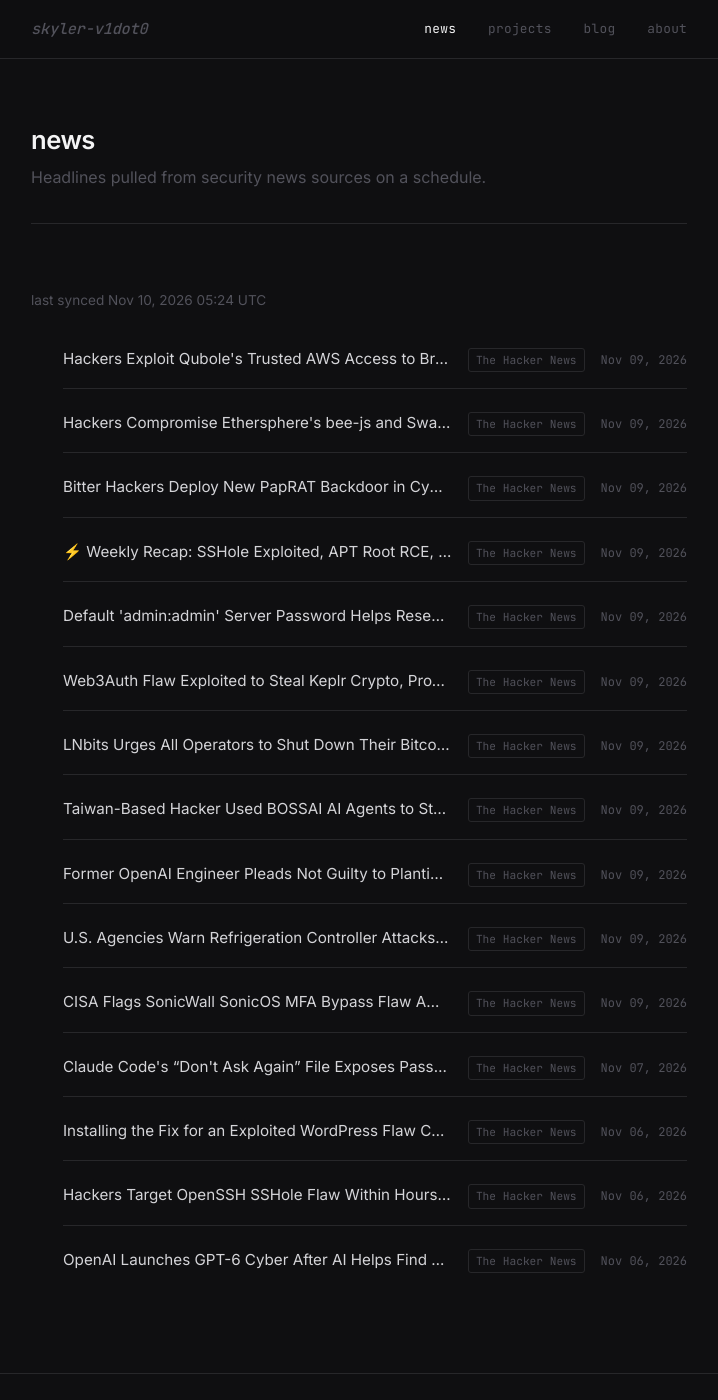
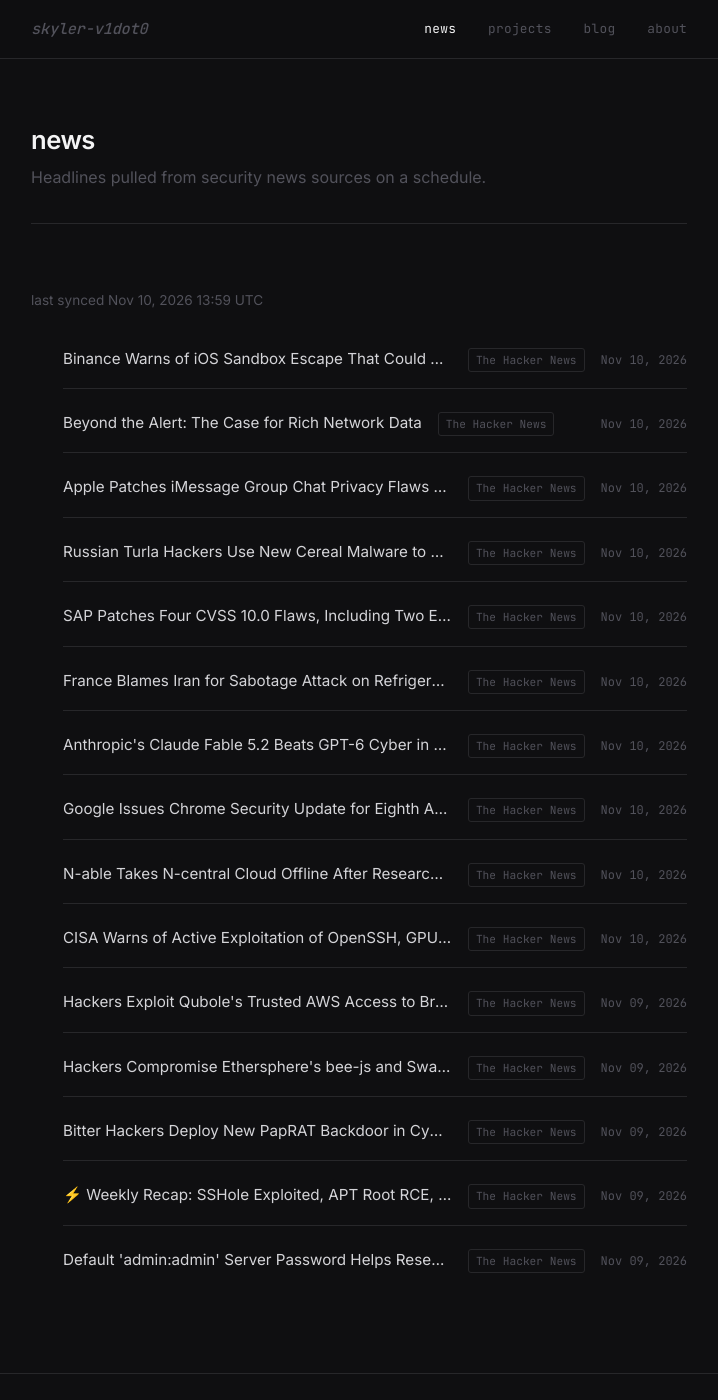
Before and after one commit to skyler-v1dot0/personal-site, a Jekyll site: the page built from news.html, in a window 1280 px wide and 1400 px high. Shown: the whole window, without its empty margins (281-999 px from the left). Built offline with Jekyll 4.4.1, drawn with Linux system fonts in a browser that asks for light colours.

Commit message:
chore: sync news feed [skip ci]

```diff
--- a/_data/news.yml
+++ b/_data/news.yml
@@ -1,6 +1,53 @@
 ---
-updated_at: '2026-11-10T05:24:06Z'
+updated_at: '2026-11-10T13:59:54Z'
 items:
+- title: Binance Warns of iOS Sandbox Escape That Could Expose Crypto Wallet Keys,
+    No Fix Confirmed
+  url: https://thehackernews.com/2026/11/binance-warns-of-ios-sandbox-escape.html
+  source: The Hacker News
+  published: '2026-11-10T12:15:31Z'
+- title: 'Beyond the Alert: The Case for Rich Network Data'
+  url: https://thehackernews.com/2026/11/beyond-alert-case-for-rich-network-data.html
+  source: The Hacker News
+  published: '2026-11-10T11:38:13Z'
+- title: Apple Patches iMessage Group Chat Privacy Flaws and Bluetooth Pairing Vulnerabilities
+  url: https://thehackernews.com/2026/11/apple-patches-imessage-group-chat.html
+  source: The Hacker News
+  published: '2026-11-10T10:16:51Z'
+- title: Russian Turla Hackers Use New Cereal Malware to Steal Emails From Government
+    Exchange Servers
+  url: https://thehackernews.com/2026/11/russian-turla-hackers-use-new-cereal.html
+  source: The Hacker News
+  published: '2026-11-10T10:07:29Z'
+- title: SAP Patches Four CVSS 10.0 Flaws, Including Two Enabling Remote Code Execution
+  url: https://thehackernews.com/2026/11/sap-patches-four-cvss-100-flaws.html
+  source: The Hacker News
+  published: '2026-11-10T10:02:40Z'
+- title: France Blames Iran for Sabotage Attack on Refrigeration Controllers at About
+    700 Retail Sites
+  url: https://thehackernews.com/2026/11/france-blames-iran-for-sabotage-attack.html
+  source: The Hacker News
+  published: '2026-11-10T09:08:20Z'
+- title: Anthropic's Claude Fable 5.2 Beats GPT-6 Cyber in Multi-Stage Cyberattack
+    Benchmark
+  url: https://thehackernews.com/2026/11/anthropics-claude-fable-52-beats-gpt-6.html
+  source: The Hacker News
+  published: '2026-11-10T08:16:14Z'
+- title: Google Issues Chrome Security Update for Eighth Actively Exploited Zero-Day
+    of 2026
+  url: https://thehackernews.com/2026/11/google-issues-chrome-security-update.html
+  source: The Hacker News
+  published: '2026-11-10T06:52:54Z'
+- title: N-able Takes N-central Cloud Offline After Researcher Discloses 33 Zero-Days
+    with PoC Exploits
+  url: https://thehackernews.com/2026/11/n-able-takes-hosted-n-central-offline.html
+  source: The Hacker News
+  published: '2026-11-10T06:44:36Z'
+- title: CISA Warns of Active Exploitation of OpenSSH, GPUStack, FreeSWITCH, and IBM
+    Flaws
+  url: https://thehackernews.com/2026/11/cisa-warns-of-active-exploitation-of.html
+  source: The Hacker News
+  published: '2026-11-10T06:31:42Z'
 - title: Hackers Exploit Qubole's Trusted AWS Access to Breach Customer Accounts and
     Steal Data
   url: https://thehackernews.com/2026/11/hackers-exploit-quboles-trusted-aws.html
@@ -26,52 +73,3 @@ items:
   url: https://thehackernews.com/2026/11/default-adminadmin-server-password.html
   source: The Hacker News
   published: '2026-11-09T11:27:53Z'
-- title: Web3Auth Flaw Exploited to Steal Keplr Crypto, Provider Empties Other Wallets
-    for Safety
-  url: https://thehackernews.com/2026/11/web3auth-flaw-exploited-to-steal-keplr.html
-  source: The Hacker News
-  published: '2026-11-09T10:56:25Z'
-- title: LNbits Urges All Operators to Shut Down Their Bitcoin Lightning Wallet Servers
-    Amid Attacks
-  url: https://thehackernews.com/2026/11/lnbits-urges-all-operators-to-shut-down.html
-  source: The Hacker News
-  published: '2026-11-09T10:01:21Z'
-- title: Taiwan-Based Hacker Used BOSSAI AI Agents to Steal Taipei Emergency Dispatch
-    Records
-  url: https://thehackernews.com/2026/11/taiwan-based-hacker-used-bossai-ai.html
-  source: The Hacker News
-  published: '2026-11-09T09:01:50Z'
-- title: Former OpenAI Engineer Pleads Not Guilty to Planting Covert Device in Executive
-    Meeting Room
-  url: https://thehackernews.com/2026/11/former-openai-engineer-pleads-not.html
-  source: The Hacker News
-  published: '2026-11-09T07:05:48Z'
-- title: U.S. Agencies Warn Refrigeration Controller Attacks Could Cause Fires and
-    Inventory Losses
-  url: https://thehackernews.com/2026/11/us-agencies-warn-refrigeration.html
-  source: The Hacker News
-  published: '2026-11-09T06:15:10Z'
-- title: CISA Flags SonicWall SonicOS MFA Bypass Flaw Amid Reports of Possible Exploitation
-  url: https://thehackernews.com/2026/11/cisa-flags-sonicwall-sonicos-mfa-bypass.html
-  source: The Hacker News
-  published: '2026-11-09T06:05:24Z'
-- title: Claude Code's “Don't Ask Again” File Exposes Passwords and Keys in 1,122
-    Public Copies on GitHub
-  url: https://thehackernews.com/2026/11/claude-codes-dont-ask-again-file.html
-  source: The Hacker News
-  published: '2026-11-07T06:44:17Z'
-- title: Installing the Fix for an Exploited WordPress Flaw Can Expose Some Sites
-    One Last Time
-  url: https://thehackernews.com/2026/11/installing-fix-for-exploited-wordpress.html
-  source: The Hacker News
-  published: '2026-11-06T16:08:38Z'
-- title: Hackers Target OpenSSH SSHole Flaw Within Hours of Disclosure, Gain Root
-    on Honeypot
-  url: https://thehackernews.com/2026/11/hackers-exploited-openssh-sshole-flaw.html
-  source: The Hacker News
-  published: '2026-11-06T15:21:49Z'
-- title: OpenAI Launches GPT-6 Cyber After AI Helps Find 81 Firefox Flaws, 948 Linux
-    Exploits
-  url: https://thehackernews.com/2026/11/openai-launches-gpt-6-cyber-after-ai.html
-  source: The Hacker News
-  published: '2026-11-06T14:58:32Z'
```
